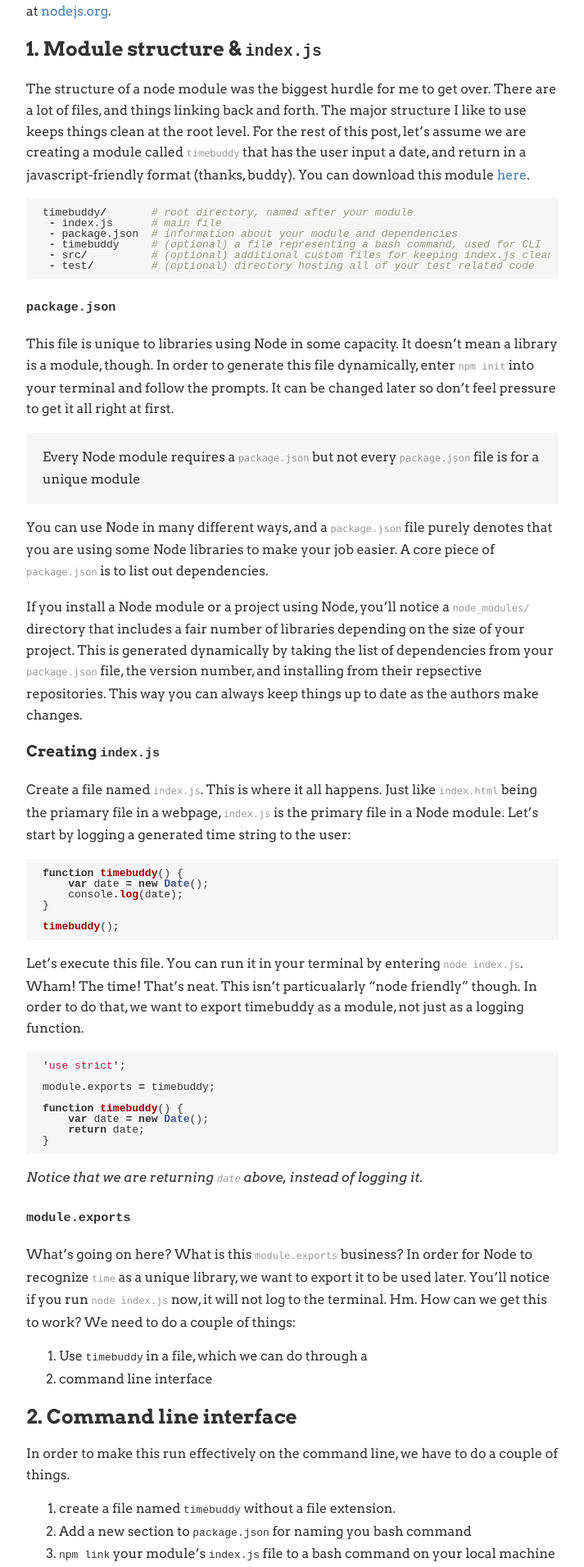
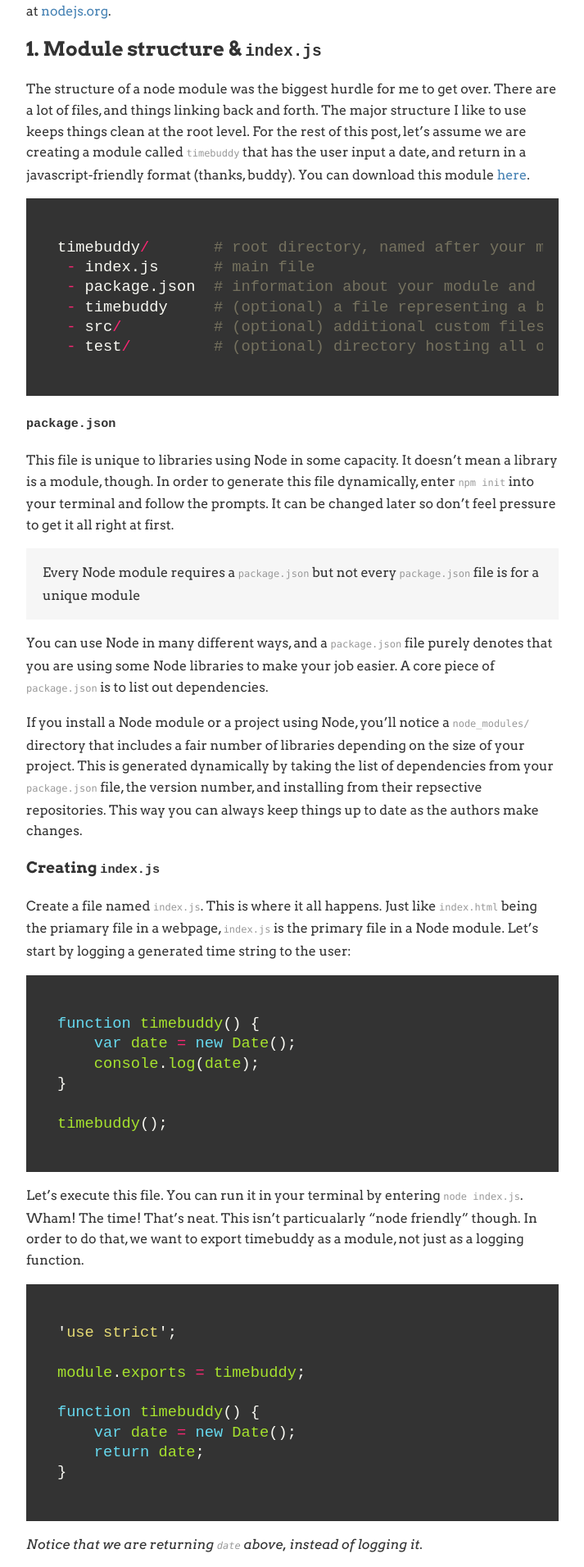
Before and after one commit to mapsam/mapsam.github.io, a Jekyll site: the page built from _posts/2015-12-21-write-a-node-module.markdown, in a window 1280 px wide. Shown: the part 491-2403 px from the top of the page at 82% size, without its empty margins (200-913 px from the left). Built offline with Jekyll 4.4.1, drawn with Linux system fonts in a browser that asks for light colours; nearby versions of some CDN libraries.

Commit message:
update syntax

```diff
--- a/_config.yml
+++ b/_config.yml
@@ -8,8 +8,15 @@
 # ensure UTF-8 character encoding. Be sure to add <meta charset="utf-8"> as well!
 encoding: utf-8
 
+# markdown
+markdown: kramdown
+
+kramdown:
+  input: GFM
+  syntax_highlighter: rouge
+
 # include Pygments for syntax highlighting
-highlighter: pygments
+highlighter: rouge
 
 # permalinks
 permalink: /posts/:title
--- a/css/mapsam.scss
+++ b/css/mapsam.scss
@@ -158,10 +158,11 @@
 
   .highlight {
     max-width: $read-width;
-    padding:2px 10px;
-    line-height:1em;
+    padding:1em;
+    line-height:1.3em;
+    font-size: 1.2em;
     overflow:auto;
-    background-color:$light-grey;
+    background-color:$dark-grey;
 
     pre {
       margin:.5em 0;
--- a/css/syntax.css
+++ b/css/syntax.css
@@ -1,67 +1,69 @@
-/*-------------------
+/* default to white text */
+.highlight {
+	color: #f8f8f2;
+}
 
-Syntax Highlighting
-https://github.com/mojombo/tpw/blob/master/css/syntax.css
+.highlight .hll { background-color: #49483e }
+.highlight .c { color: #75715e } /* Comment */
+.highlight .err { color: #960050; background-color: #1e0010 } /* Error */
+.highlight .k { color: #66d9ef } /* Keyword */
+.highlight .l { color: #ae81ff } /* Literal */
+.highlight .n { color: #f8f8f2 } /* Name */
+.highlight .o { color: #f92672 } /* Operator */
+.highlight .p { color: #f8f8f2 } /* Punctuation */
+.highlight .cm { color: #75715e } /* Comment.Multiline */
+.highlight .cp { color: #75715e } /* Comment.Preproc */
+.highlight .c1 { color: #75715e } /* Comment.Single */
+.highlight .cs { color: #75715e } /* Comment.Special */
+.highlight .ge { font-style: italic } /* Generic.Emph */
+.highlight .gs { font-weight: bold } /* Generic.Strong */
+.highlight .kc { color: #66d9ef } /* Keyword.Constant */
+.highlight .kd { color: #66d9ef } /* Keyword.Declaration */
+.highlight .kn { color: #f92672 } /* Keyword.Namespace */
+.highlight .kp { color: #66d9ef } /* Keyword.Pseudo */
+.highlight .kr { color: #66d9ef } /* Keyword.Reserved */
+.highlight .kt { color: #66d9ef } /* Keyword.Type */
+.highlight .ld { color: #e6db74 } /* Literal.Date */
+.highlight .m { color: #ae81ff } /* Literal.Number */
+.highlight .s { color: #e6db74 } /* Literal.String */
+.highlight .na { color: #a6e22e } /* Name.Attribute */
+.highlight .nb { color: #f8f8f2 } /* Name.Builtin */
+.highlight .nc { color: #a6e22e } /* Name.Class */
+.highlight .no { color: #66d9ef } /* Name.Constant */
+.highlight .nd { color: #a6e22e } /* Name.Decorator */
+.highlight .ni { color: #f8f8f2 } /* Name.Entity */
+.highlight .ne { color: #a6e22e } /* Name.Exception */
+.highlight .nf { color: #a6e22e } /* Name.Function */
+.highlight .nl { color: #f8f8f2 } /* Name.Label */
+.highlight .nn { color: #f8f8f2 } /* Name.Namespace */
+.highlight .nx { color: #a6e22e } /* Name.Other */
+.highlight .py { color: #f8f8f2 } /* Name.Property */
+.highlight .nt { color: #f92672 } /* Name.Tag */
+.highlight .nv { color: #f8f8f2 } /* Name.Variable */
+.highlight .ow { color: #f92672 } /* Operator.Word */
+.highlight .w { color: #f8f8f2 } /* Text.Whitespace */
+.highlight .mf { color: #ae81ff } /* Literal.Number.Float */
+.highlight .mh { color: #ae81ff } /* Literal.Number.Hex */
+.highlight .mi { color: #ae81ff } /* Literal.Number.Integer */
+.highlight .mo { color: #ae81ff } /* Literal.Number.Oct */
+.highlight .sb { color: #e6db74 } /* Literal.String.Backtick */
+.highlight .sc { color: #e6db74 } /* Literal.String.Char */
+.highlight .sd { color: #e6db74 } /* Literal.String.Doc */
+.highlight .s2 { color: #e6db74 } /* Literal.String.Double */
+.highlight .se { color: #ae81ff } /* Literal.String.Escape */
+.highlight .sh { color: #e6db74 } /* Literal.String.Heredoc */
+.highlight .si { color: #e6db74 } /* Literal.String.Interpol */
+.highlight .sx { color: #e6db74 } /* Literal.String.Other */
+.highlight .sr { color: #e6db74 } /* Literal.String.Regex */
+.highlight .s1 { color: #e6db74 } /* Literal.String.Single */
+.highlight .ss { color: #e6db74 } /* Literal.String.Symbol */
+.highlight .bp { color: #f8f8f2 } /* Name.Builtin.Pseudo */
+.highlight .vc { color: #f8f8f2 } /* Name.Variable.Class */
+.highlight .vg { color: #f8f8f2 } /* Name.Variable.Global */
+.highlight .vi { color: #f8f8f2 } /* Name.Variable.Instance */
+.highlight .il { color: #ae81ff } /* Literal.Number.Integer.Long */
 
--------------------*/
-
-.highlight  { background: #ffffff; }
-.highlight .c { color: #999988; font-style: italic } /* Comment */
-.highlight .err { color: #a61717; background-color: #e3d2d2 } /* Error */
-.highlight .k { font-weight: bold } /* Keyword */
-.highlight .o { font-weight: bold } /* Operator */
-.highlight .cm { color: #999988; font-style: italic } /* Comment.Multiline */
-.highlight .cp { color: #999999; font-weight: bold } /* Comment.Preproc */
-.highlight .c1 { color: #999988; font-style: italic } /* Comment.Single */
-.highlight .cs { color: #999999; font-weight: bold; font-style: italic } /* Comment.Special */
-.highlight .gd { color: #000000; background-color: #ffdddd } /* Generic.Deleted */
-.highlight .gd .x { color: #000000; background-color: #ffaaaa } /* Generic.Deleted.Specific */
-.highlight .ge { font-style: italic } /* Generic.Emph */
-.highlight .gr { color: #aa0000 } /* Generic.Error */
-.highlight .gh { color: #999999 } /* Generic.Heading */
-.highlight .gi { color: #000000; background-color: #ddffdd } /* Generic.Inserted */
-.highlight .gi .x { color: #000000; background-color: #aaffaa } /* Generic.Inserted.Specific */
-.highlight .go { color: #888888 } /* Generic.Output */
-.highlight .gp { color: #555555 } /* Generic.Prompt */
-.highlight .gs { font-weight: bold } /* Generic.Strong */
-.highlight .gu { color: #aaaaaa } /* Generic.Subheading */
-.highlight .gt { color: #aa0000 } /* Generic.Traceback */
-.highlight .kc { font-weight: bold } /* Keyword.Constant */
-.highlight .kd { font-weight: bold } /* Keyword.Declaration */
-.highlight .kp { font-weight: bold } /* Keyword.Pseudo */
-.highlight .kr { font-weight: bold } /* Keyword.Reserved */
-.highlight .kt { color: #445588; font-weight: bold } /* Keyword.Type */
-.highlight .m { color: #009999 } /* Literal.Number */
-.highlight .s { color: #d14 } /* Literal.String */
-.highlight .na { color: #008080 } /* Name.Attribute */
-.highlight .nb { color: #0086B3 } /* Name.Builtin */
-.highlight .nc { color: #445588; font-weight: bold } /* Name.Class */
-.highlight .no { color: #008080 } /* Name.Constant */
-.highlight .ni { color: #800080 } /* Name.Entity */
-.highlight .ne { color: #990000; font-weight: bold } /* Name.Exception */
-.highlight .nf { color: #990000; font-weight: bold } /* Name.Function */
-.highlight .nn { color: #555555 } /* Name.Namespace */
-.highlight .nt { color: #000080 } /* Name.Tag */
-.highlight .nv { color: #008080 } /* Name.Variable */
-.highlight .ow { font-weight: bold } /* Operator.Word */
-.highlight .w { color: #bbbbbb } /* Text.Whitespace */
-.highlight .mf { color: #009999 } /* Literal.Number.Float */
-.highlight .mh { color: #009999 } /* Literal.Number.Hex */
-.highlight .mi { color: #009999 } /* Literal.Number.Integer */
-.highlight .mo { color: #009999 } /* Literal.Number.Oct */
-.highlight .sb { color: #d14 } /* Literal.String.Backtick */
-.highlight .sc { color: #d14 } /* Literal.String.Char */
-.highlight .sd { color: #d14 } /* Literal.String.Doc */
-.highlight .s2 { color: #d14 } /* Literal.String.Double */
-.highlight .se { color: #d14 } /* Literal.String.Escape */
-.highlight .sh { color: #d14 } /* Literal.String.Heredoc */
-.highlight .si { color: #d14 } /* Literal.String.Interpol */
-.highlight .sx { color: #d14 } /* Literal.String.Other */
-.highlight .sr { color: #009926 } /* Literal.String.Regex */
-.highlight .s1 { color: #d14 } /* Literal.String.Single */
-.highlight .ss { color: #990073 } /* Literal.String.Symbol */
-.highlight .bp { color: #999999 } /* Name.Builtin.Pseudo */
-.highlight .vc { color: #008080 } /* Name.Variable.Class */
-.highlight .vg { color: #008080 } /* Name.Variable.Global */
-.highlight .vi { color: #008080 } /* Name.Variable.Instance */
-.highlight .il { color: #009999 } /* Literal.Number.Integer.Long */
+.highlight .gh { } /* Generic Heading & Diff Header */
+.highlight .gu { color: #75715e; } /* Generic.Subheading & Diff Unified/Comment? */
+.highlight .gd { color: #f92672; } /* Generic.Deleted & Diff Deleted */
+.highlight .gi { color: #a6e22e; } /* Generic.Inserted & Diff Inserted */
```
Also changed, not shown: _posts/2016-04-25-developing-with-npm.md (+4 -4 lines).
